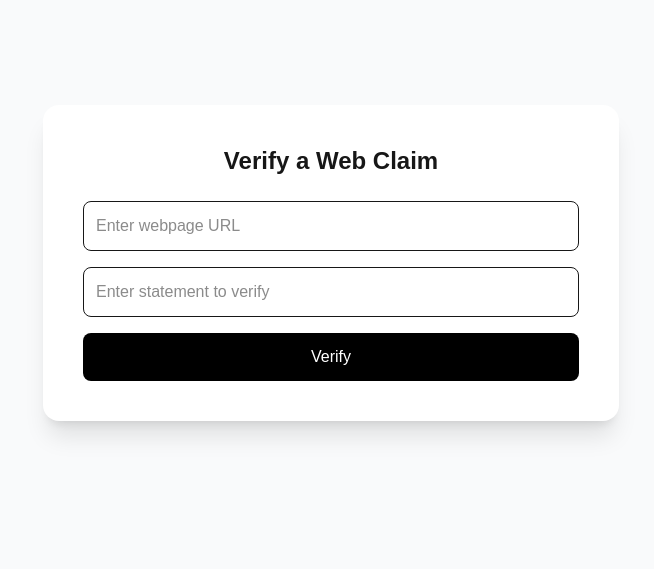
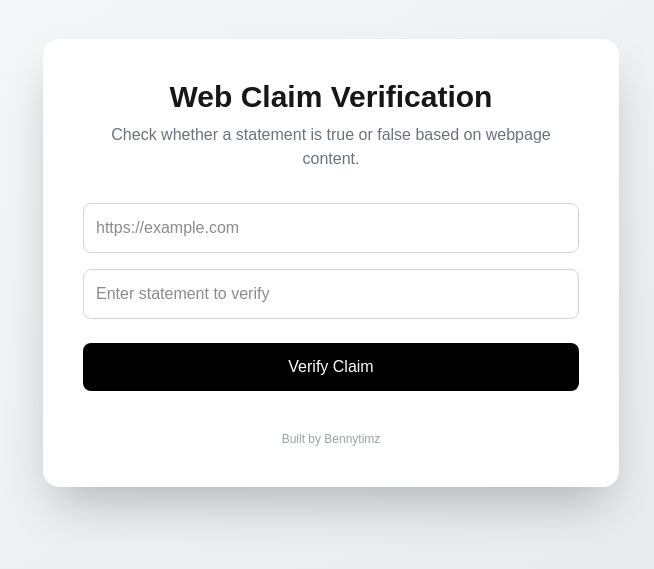
Before and after one commit to bennytimz/genlayer-web-verification-oracle, a Next.js app in the folder frontend/: page /verify in a window 1280 px wide. Shown: the part 137-706 px from the top of the page, without its empty margins (309-963 px from the left). Built offline with nearby package versions, Linux system fonts and the light colour scheme.

Commit message:
UI: professional polish

```diff
--- a/frontend/app/verify/page.tsx
+++ b/frontend/app/verify/page.tsx
@@ -6,10 +6,15 @@ export default function Verify() {
   const [url, setUrl] = useState("");
   const [question, setQuestion] = useState("");
   const [result, setResult] = useState("");
+  const [loading, setLoading] = useState(false);
 
   const verify = async () => {
-    setResult("Checking...");
+    if (!url || !question) return;
 
+    setLoading(true);
+    setResult("");
+
+    try {
       const res = await fetch("/api/verify", {
         method: "POST",
         headers: { "Content-Type": "application/json" },
@@ -18,21 +23,36 @@ export default function Verify() {
 
       const data = await res.json();
       setResult(data.result);
+    } catch (err) {
+      setResult("Something went wrong. Please try again.");
+    } finally {
+      setLoading(false);
+    }
   };
 
+  const resultColor =
+    result === "TRUE"
+      ? "text-green-600"
+      : result === "FALSE"
+      ? "text-red-600"
+      : "text-gray-700";
+
   return (
-    <main className="min-h-screen flex items-center justify-center bg-gray-50">
-      <div className="bg-white shadow-xl rounded-2xl p-10 max-w-xl w-full">
-        <h1 className="text-2xl font-bold mb-6 text-center">
-          Verify a Web Claim
+    <main className="min-h-screen flex items-center justify-center bg-gradient-to-br from-gray-50 to-gray-200 px-4">
+      <div className="bg-white shadow-2xl rounded-2xl p-10 max-w-xl w-full">
+        <h1 className="text-3xl font-bold mb-2 text-center">
+          Web Claim Verification
         </h1>
+        <p className="text-center text-gray-500 mb-8">
+          Check whether a statement is true or false based on webpage content.
+        </p>
 
         <input
           type="text"
-          placeholder="Enter webpage URL"
+          placeholder="https://example.com"
           value={url}
           onChange={(e) => setUrl(e.target.value)}
-          className="w-full border p-3 rounded-lg mb-4"
+          className="w-full border border-gray-300 focus:border-black focus:outline-none p-3 rounded-lg mb-4"
         />
 
         <input
@@ -40,21 +60,26 @@ export default function Verify() {
           placeholder="Enter statement to verify"
           value={question}
           onChange={(e) => setQuestion(e.target.value)}
-          className="w-full border p-3 rounded-lg mb-4"
+          className="w-full border border-gray-300 focus:border-black focus:outline-none p-3 rounded-lg mb-6"
         />
 
         <button
           onClick={verify}
-          className="w-full bg-black text-white p-3 rounded-lg hover:opacity-80 transition"
+          disabled={loading}
+          className="w-full bg-black text-white p-3 rounded-lg hover:opacity-90 transition disabled:opacity-50"
         >
-          Verify
+          {loading ? "Verifying..." : "Verify Claim"}
         </button>
 
         {result && (
-          <div className="mt-6 text-center text-xl font-semibold">
-            Result: {result}
+          <div className={`mt-8 text-center text-2xl font-bold ${resultColor}`}>
+            {result}
           </div>
         )}
+
+        <p className="text-center text-xs text-gray-400 mt-10">
+          Built by Bennytimz
+        </p>
       </div>
     </main>
   );
```
Lines whose indentation alone changed are shown as unchanged.
